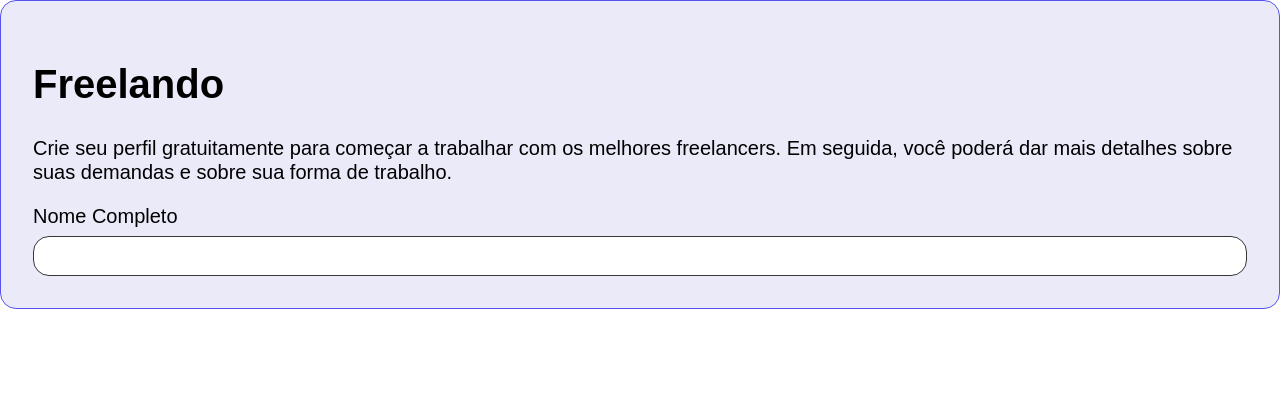
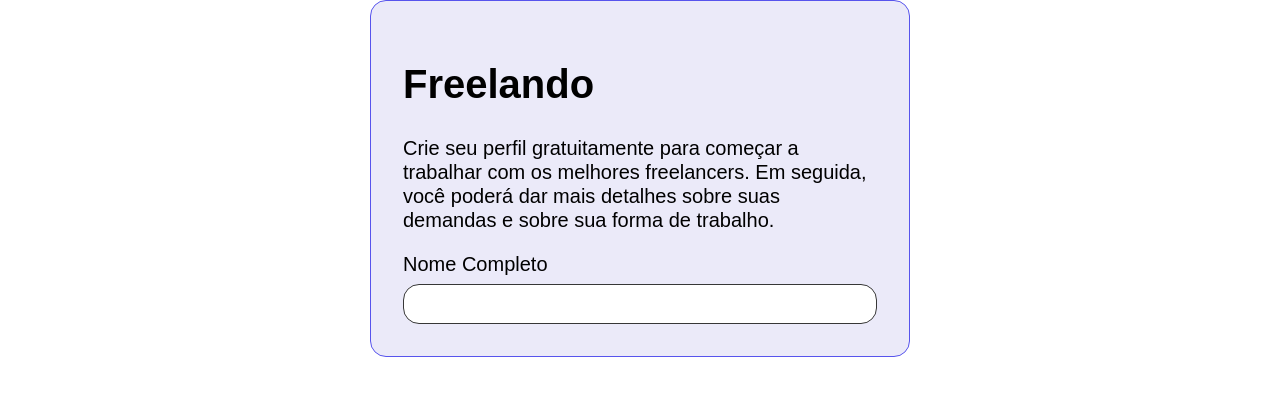
Before and after one commit to gabrielimartins7/freelando-alura, a React (Create React App) app: page / in a window 1280 px wide. Shown: the top 396 px of the page. Built offline with nearby package versions, Linux system fonts and the light colour scheme.

Commit message:
Sistema de grid e esqumatizando o formulario

```diff
--- a/package.json
+++ b/package.json
@@ -10,6 +10,7 @@
     "@testing-library/user-event": "^13.5.0",
     "react": "^18.3.1",
     "react-dom": "^18.3.1",
+    "react-grid-system": "^8.2.1",
     "react-scripts": "5.0.1",
     "web-vitals": "^2.1.4"
   },
--- a/src/App.js
+++ b/src/App.js
@@ -1,18 +1,25 @@
 
+import { Col, Container, Row } from 'react-grid-system';
 import { Card } from './components/Card';
 import { Input } from './components/Input';
 import { Styles } from './components/styles/Styles';
 import { Theme } from './components/ThemeProvider/Theme';
-import {Typography} from './components/Typography';
+import { Typography } from './components/Typography';
 function App() {
   return (
     <Theme>
       <Styles />
-      <Card>
-        <Typography variant="h1" component="h1" >Freelando</Typography>
-        <Typography variant="body" component="body" >Crie seu perfil gratuitamente para começar a trabalhar com os melhores freelancers. Em seguida, você poderá dar mais detalhes sobre suas demandas e sobre sua forma de trabalho.</Typography>
-        <Input label="Nome Completo" />
-      </Card>
+      <Container>
+        <Row justify='center'>
+          <Col lg={6}>
+            <Card>
+              <Typography variant="h1" component="h1" >Freelando</Typography>
+              <Typography variant="body" component="body" >Crie seu perfil gratuitamente para começar a trabalhar com os melhores freelancers. Em seguida, você poderá dar mais detalhes sobre suas demandas e sobre sua forma de trabalho.</Typography>
+              <Input label="Nome Completo" />
+            </Card>
+          </Col>
+        </Row>
+      </Container>
     </Theme>
   );
 }
```
Also changed, not shown: 1 other file (tests, documents, lock files or other folders).
